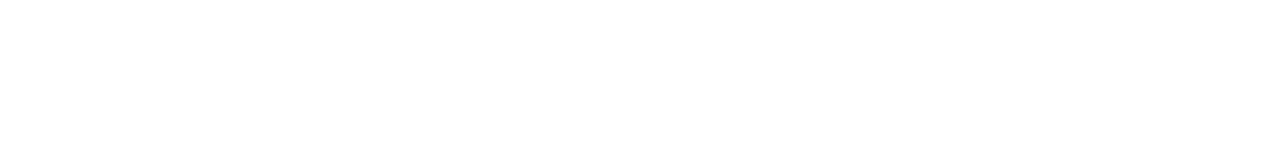
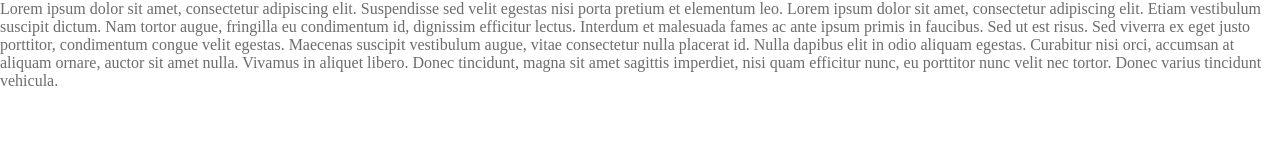
Before and after one commit to jorgebritojr/projeto-travelgram, a plain HTML site: page index.html in a window 1280 px wide. Drawn offline with Linux system fonts and the light colour scheme.

Commit message:
Initial style guide

```diff
--- a/index.html
+++ b/index.html
@@ -7,6 +7,9 @@
   <link rel="stylesheet" href="styles/index.css">
 </head>
 <body>
+  <p>
+    Lorem ipsum dolor sit amet, consectetur adipiscing elit. Suspendisse sed velit egestas nisi porta pretium et elementum leo. Lorem ipsum dolor sit amet, consectetur adipiscing elit. Etiam vestibulum suscipit dictum. Nam tortor augue, fringilla eu condimentum id, dignissim efficitur lectus. Interdum et malesuada fames ac ante ipsum primis in faucibus. Sed ut est risus. Sed viverra ex eget justo porttitor, condimentum congue velit egestas. Maecenas suscipit vestibulum augue, vitae consectetur nulla placerat id. Nulla dapibus elit in odio aliquam egestas. Curabitur nisi orci, accumsan at aliquam ornare, auctor sit amet nulla. Vivamus in aliquet libero. Donec tincidunt, magna sit amet sagittis imperdiet, nisi quam efficitur nunc, eu porttitor nunc velit nec tortor. Donec varius tincidunt vehicula.
+  </p>
 
 </body>
 </html>
--- a/styles/global.css
+++ b/styles/global.css
@@ -3,3 +3,20 @@
   padding: 0;
   box-sizing: border-box;
 }
+
+:root{
+  --brand-color: #EF5F4C;
+  --shape-transparency: #ffffff90;
+  --skeleton-color: #D9D9D9;
+  --surface-color: #F5F5F5;
+  --background-color: #FFFFFF;
+  --text-color-primary: #313131;
+  --text-color-secondary: #6C6C6C;
+
+}
+
+body{
+  color: var(--text-color-secondary);
+  background-color: var(--background-color);
+
+}
```
Also changed, not shown: assets/AirplaneTilt.svg (added), assets/Image 01.png (added), assets/Image 02.png (added), assets/Image 03.png (added), assets/Image 04.png (added), assets/Image 05.png (added), assets/Image 06.png (added), assets/Image 07.png (added), assets/Image 08.png (added), assets/Image 09.png (added), assets/Image 10.png (added), assets/Image 11.png (added), assets/Image.svg (added), assets/Logo.svg (added), 2 more files, 1 other file.
